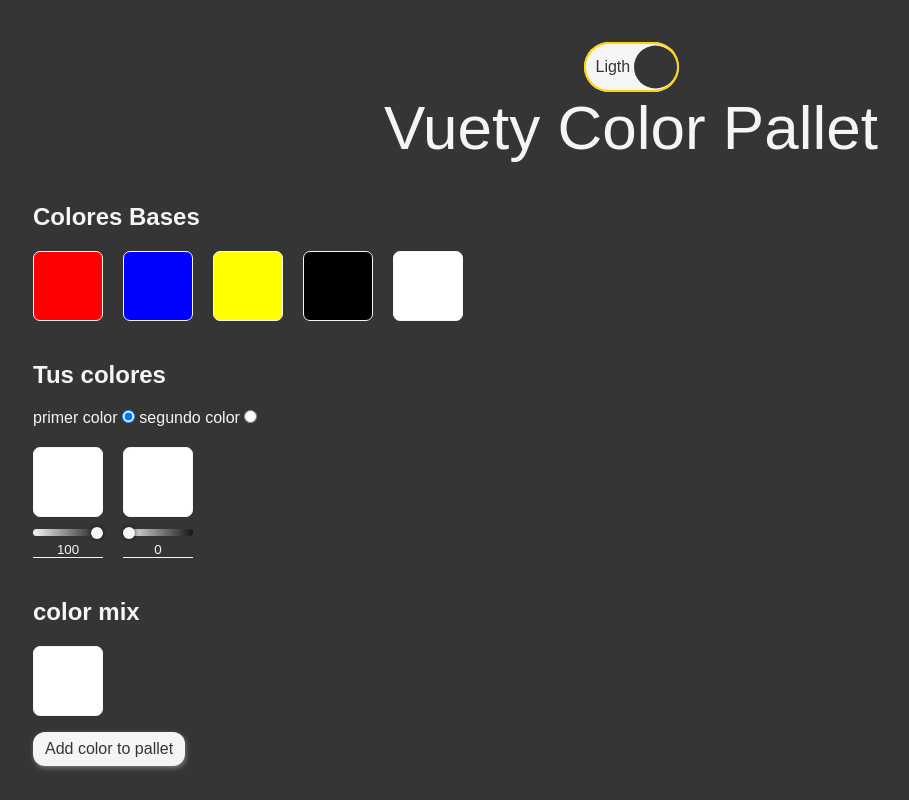
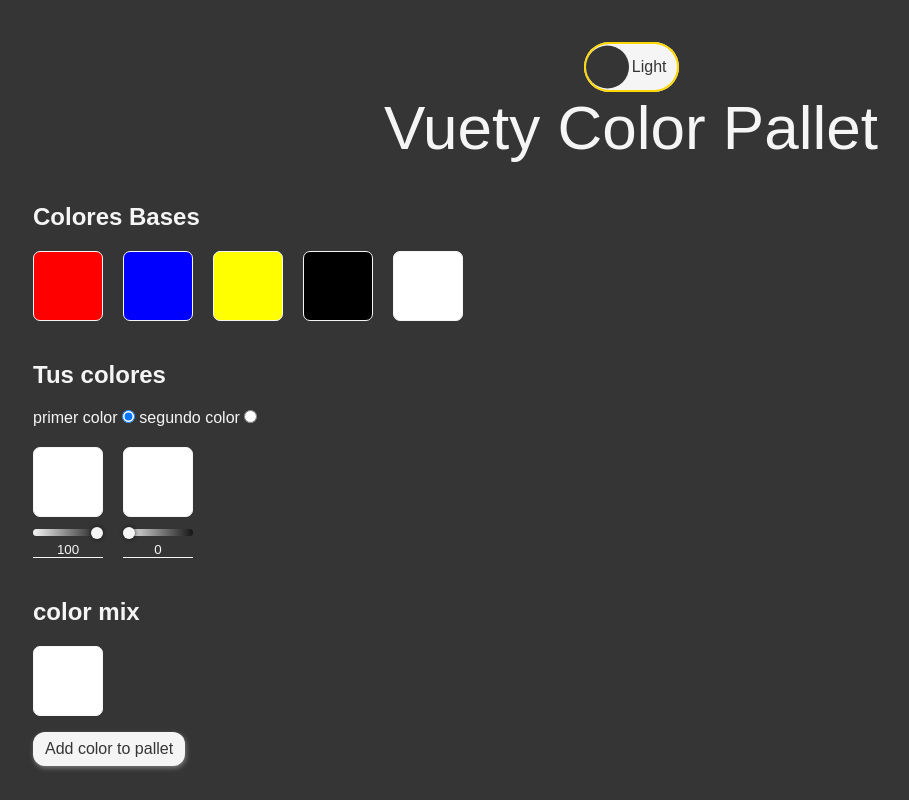
Before and after one commit to FraneSpralja/vuety-color-pallet, a Vue app: page / in a window 1280 px wide. Shown: the top 800 px of the page, without its empty margins (9-918 px from the left). Built offline with nearby package versions, Linux system fonts and the light colour scheme; a web font is replaced by a local one.

Commit message:
corrección en theme mode

```diff
--- a/src/components/ColorTheme.vue
+++ b/src/components/ColorTheme.vue
@@ -4,7 +4,7 @@
 
     const store = colorBuilderStore()
 
-    const theme_mode = ref("Ligth")
+    const theme_mode = ref("Light")
     const changeThemeMode = () => {
         store.changeThemeMode(theme_mode.value)
         if(theme_mode.value.includes("Light")) {
```
